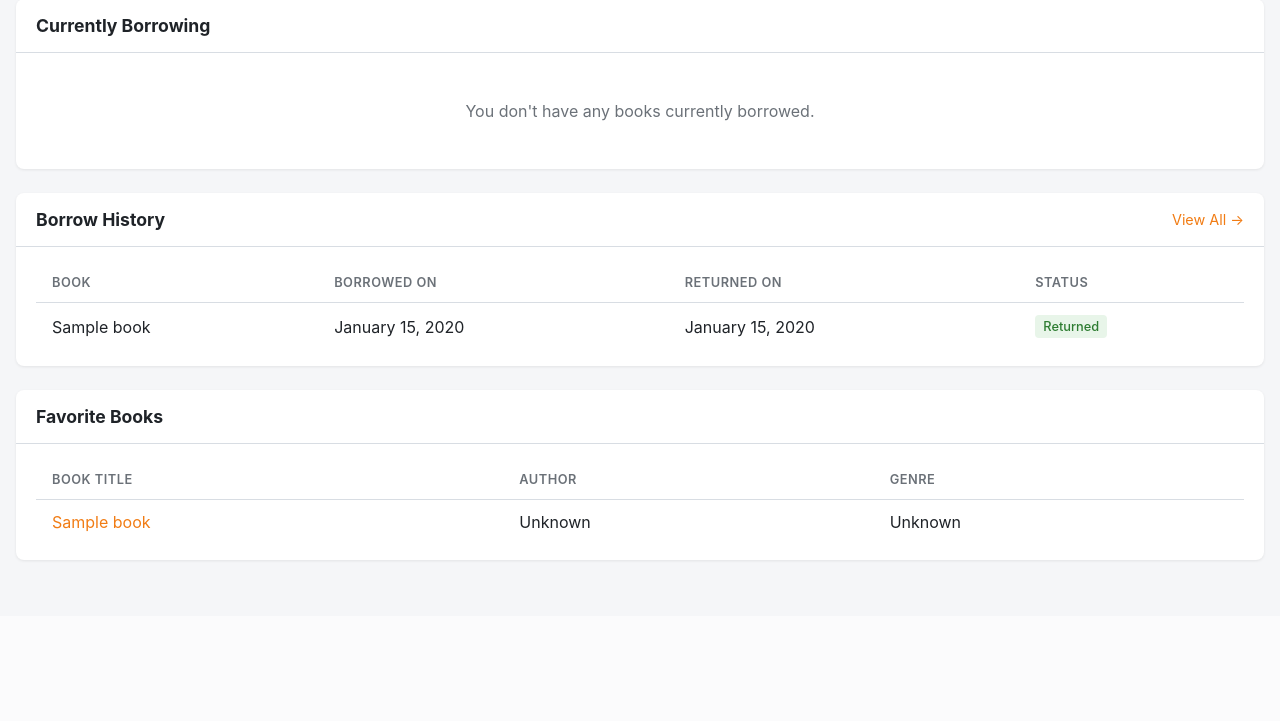
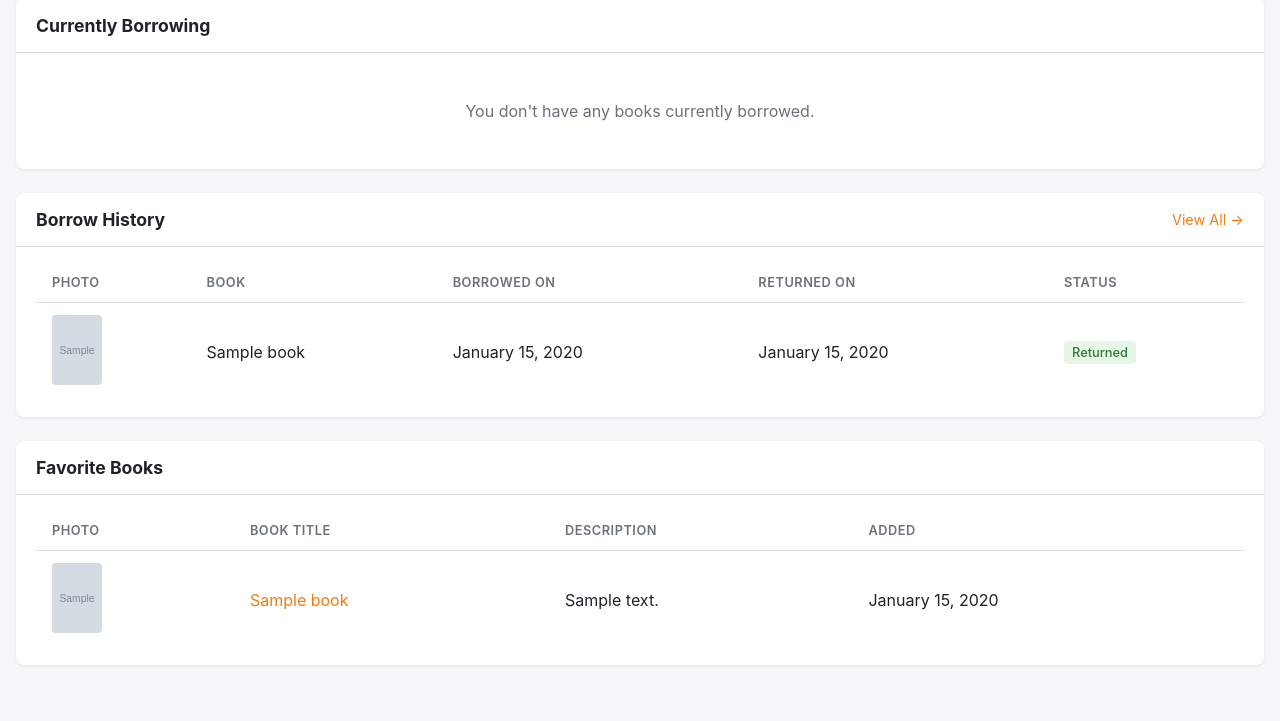
Before and after one commit to TheKeyholdingCompany/librarian, a Flask app: page /borrower/dashboard in a window 1280 px wide. Shown: the part 280-1001 px from the top of the page. Before the commit the page ends 842 px from the top, so only its background shows below. Run offline with Flask 3, Linux system fonts and the light colour scheme; the visitor is signed in with stand-in values (Sample User, id 1); tables that the repository leaves empty hold one stand-in row (values such as "Sample post"); grey boxes marked "Sample" are stand-in pictures.

Commit message:
Add book photos to dashboard displays

```diff
--- a/app/borrower/templates/borrower/dashboard.html
+++ b/app/borrower/templates/borrower/dashboard.html
@@ -256,6 +256,7 @@
     <table>
       <thead>
         <tr>
+          <th>Photo</th>
           <th>Book</th>
           <th>Borrowed On</th>
           <th>Returned On</th>
@@ -265,6 +266,13 @@
       <tbody>
         {% for borrow in borrow_history[:5] %}
         <tr>
+          <td>
+            {% if borrow.book.photo_filename %}
+              <img src="{{ url_for('static', filename='uploads/' + borrow.book.photo_filename) }}" alt="{{ borrow.book.name }}" style="width: 50px; height: 70px; object-fit: cover; border-radius: 4px;">
+            {% else %}
+              <div style="width: 50px; height: 70px; background: #f0f0f0; border-radius: 4px; display: flex; align-items: center; justify-content: center; color: #999; font-size: 0.8rem;">No Photo</div>
+            {% endif %}
+          </td>
           <td>{{ borrow.book.name }}</td>
           <td>{{ borrow.borrowed_at.strftime('%B %d, %Y') }}</td>
           <td>{{ borrow.returned_at.strftime('%B %d, %Y') }}</td>
@@ -290,17 +298,25 @@
     <table>
       <thead>
         <tr>
+          <th>Photo</th>
           <th>Book Title</th>
-          <th>Author</th>
-          <th>Genre</th>
+          <th>Description</th>
+          <th>Added</th>
         </tr>
       </thead>
       <tbody>
         {% for book in user.favorites %}
         <tr>
+          <td>
+            {% if book.photo_filename %}
+              <img src="{{ url_for('static', filename='uploads/' + book.photo_filename) }}" alt="{{ book.name }}" style="width: 50px; height: 70px; object-fit: cover; border-radius: 4px;">
+            {% else %}
+              <div style="width: 50px; height: 70px; background: #f0f0f0; border-radius: 4px; display: flex; align-items: center; justify-content: center; color: #999; font-size: 0.8rem;">No Photo</div>
+            {% endif %}
+          </td>
           <td><a href="{{ url_for('library.index') }}#book-{{ book.id }}">{{ book.name }}</a></td>
-          <td>{{ book.author or 'Unknown' }}</td>
-          <td>{{ book.genre or 'Unknown' }}</td>
+          <td>{{ book.description or 'No description' }}</td>
+          <td>{{ book.created_at.strftime('%B %d, %Y') }}</td>
         </tr>
         {% endfor %}
       </tbody>
```
Also changed, not shown: app/library/templates/library/dashboard.html (+16 -0 lines).
